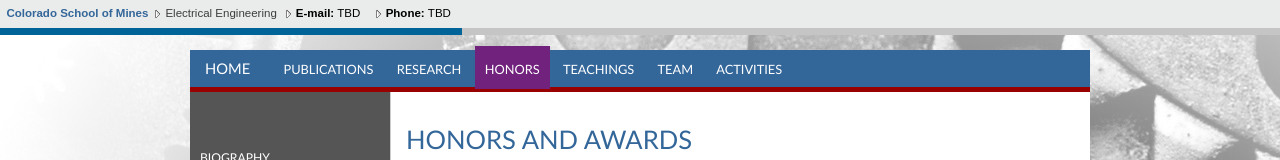
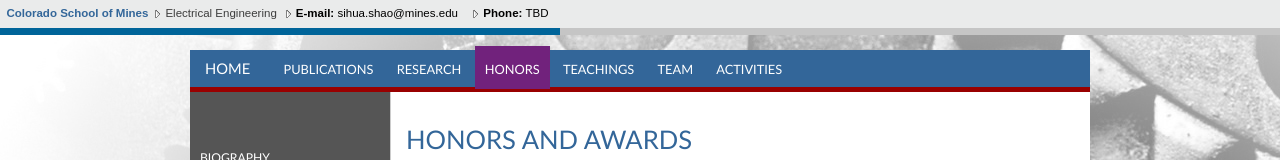
Before and after one commit to Shao-wireless-lab/Shao-wireless-lab.github.io, a plain HTML site: page honors.html in a window 1280 px wide. Shown: the top 160 px of the page. Drawn offline with Linux system fonts and the light colour scheme.

Commit message:
Update honors.html

```diff
--- a/honors.html
+++ b/honors.html
@@ -191,7 +191,7 @@ Hashimoto Fellowship 2013 – 2014<br/>
 					</p>
 
                     <p class="site-name">
-                    <strong>E-mail:</strong> TBD  </p>
+                    <strong>E-mail:</strong> sihua.shao@mines.edu  </p>
                     <p class="site-name">
                     <strong>Phone:</strong> TBD  </p>
 				</div>
```
